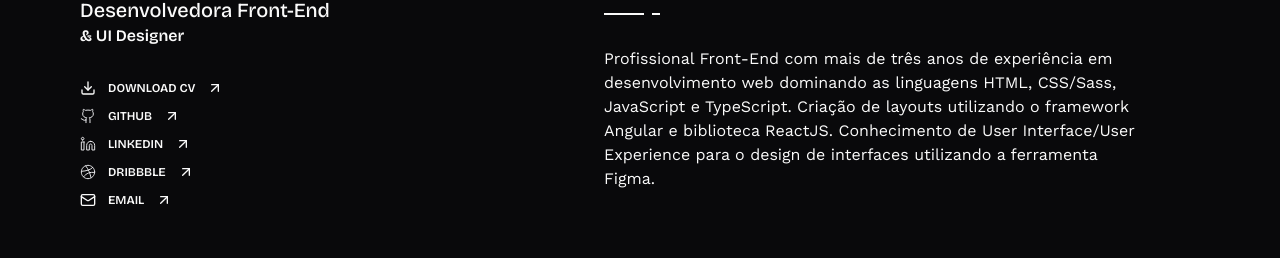
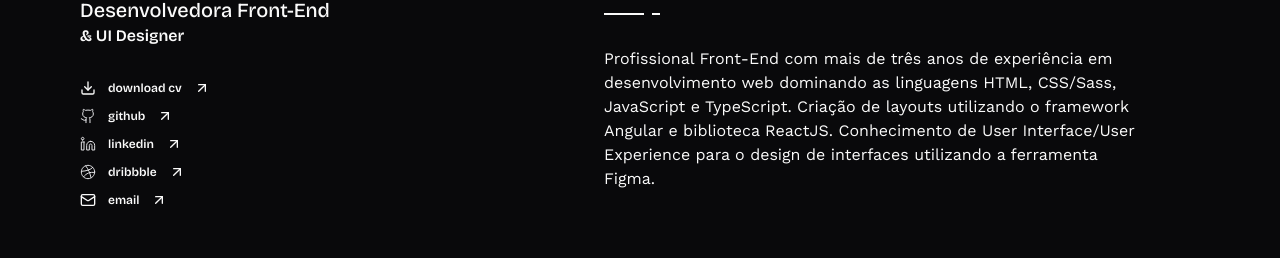
Before and after one commit to lucianesantcs/lucianesantcs.github.io, a React (Vite) app: page / in a window 1280 px wide. Shown: the part 340-598 px from the top of the page. Built offline with nearby package versions, Linux system fonts and the light colour scheme.

Commit message:
feat: ajuste na fonte dos links

```diff
--- a/src/components/ui/SocialIcons.tsx
+++ b/src/components/ui/SocialIcons.tsx
@@ -19,7 +19,7 @@ const SocialIcons = ({ label, url, iconName = "ArrowUpRight", showLabel = true,
       showLabel={showLabel}
       url={url}
       label={label}
-      className={`font-serif text-xs font-semibold uppercase ${setPosition}`}
+      className={`font-serif text-sm font-semibold lowercase ${setPosition}`}
     >
       <Icon iconName={iconName} />
       {showExternalLinkIcon && <Icon iconName="ArrowUpRight" />}
```
